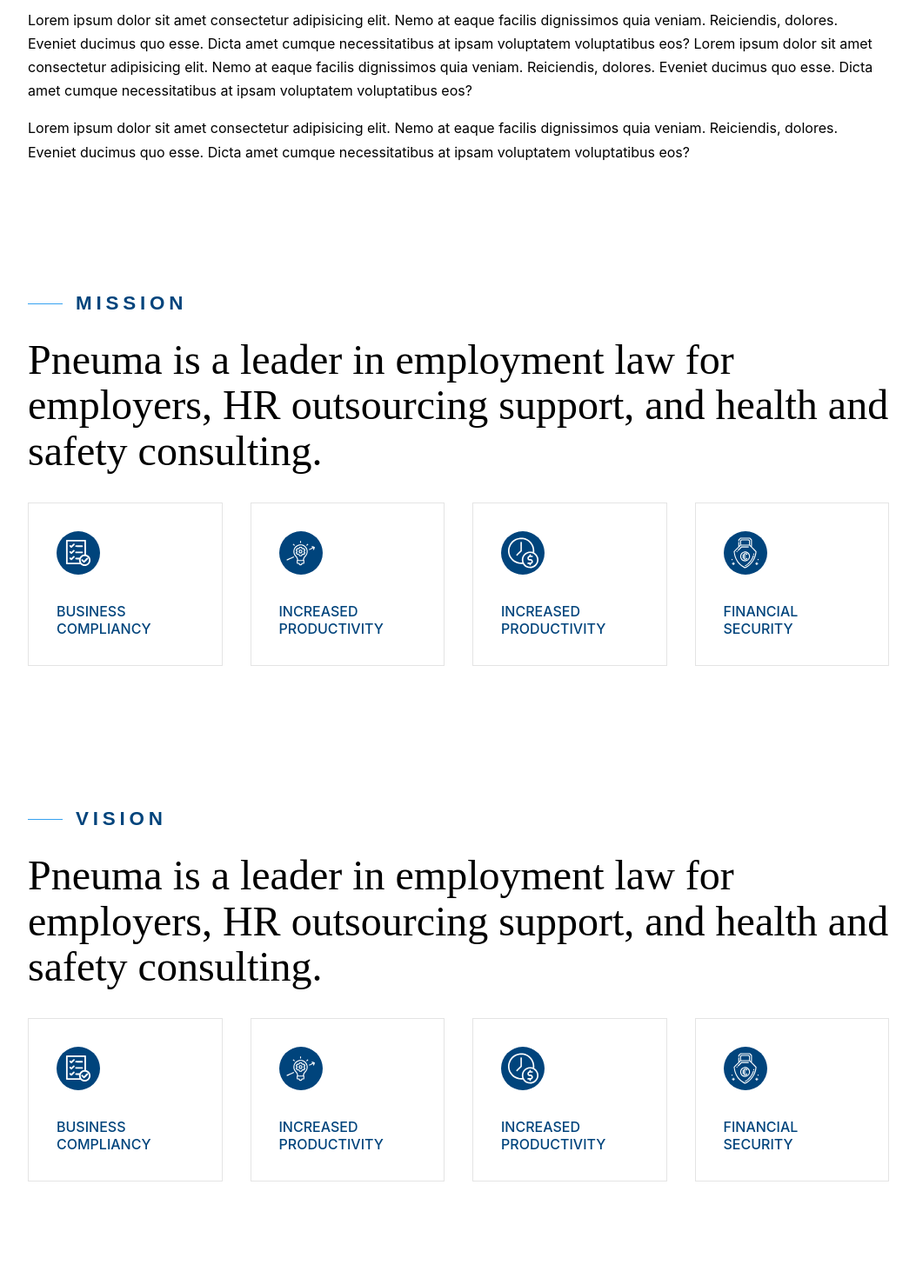
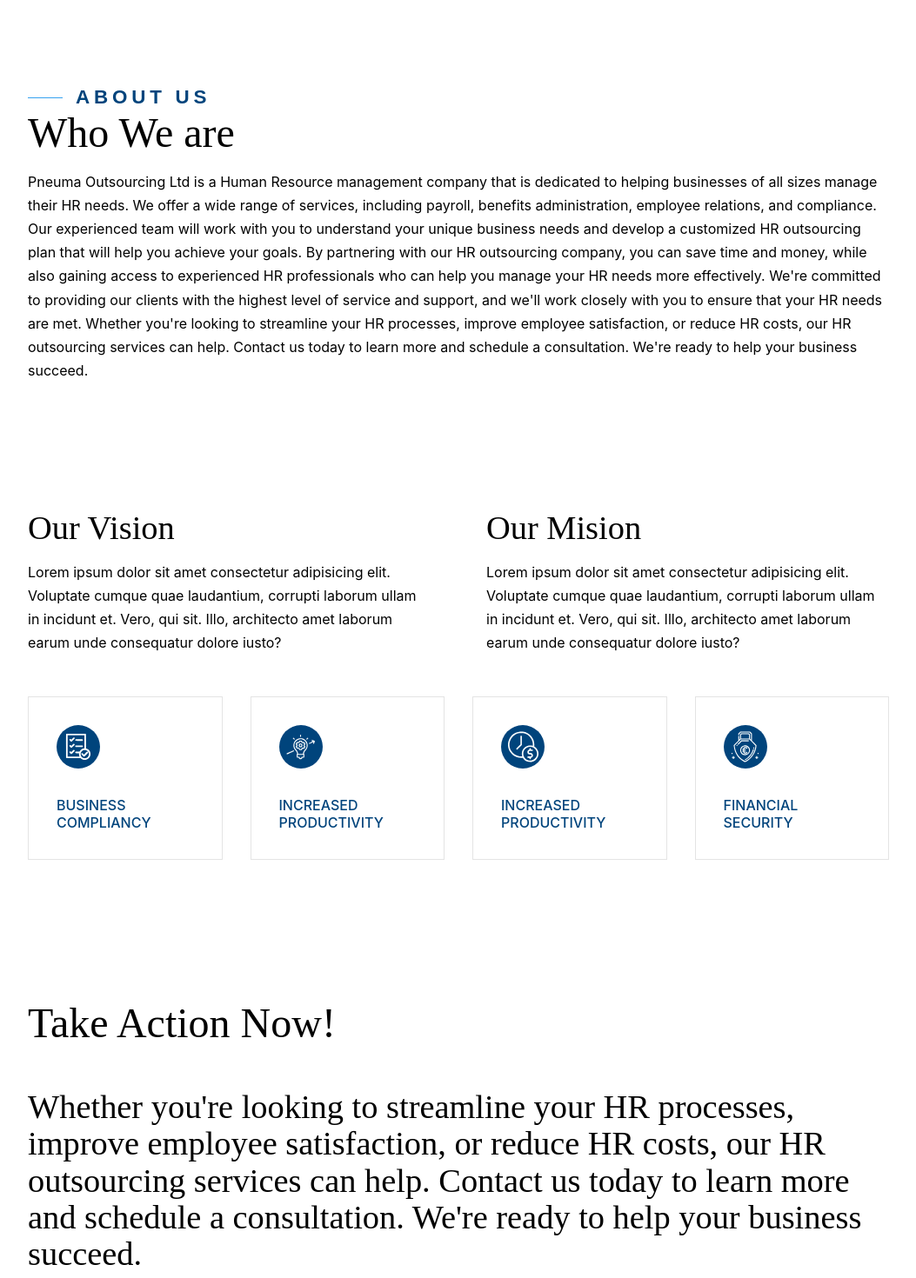
Before and after one commit to kingdanie/pneuma, a Next.js app in the folder pneumaoutsourcing/: page /about in a window 1280 px wide. Shown: the part 560-2030 px from the top of the page at 87% size, without its empty margins (113-1166 px from the left). Built offline with nearby package versions, Linux system fonts and the light colour scheme.

Commit message:
add content to about page

```diff
--- a/pneumaoutsourcing/pages/about.tsx
+++ b/pneumaoutsourcing/pages/about.tsx
@@ -14,39 +14,84 @@ export default function About() {
       </Head>
       <section className="p-flex  Width-1040">
         <div>
-        <h1>We're transforming the future of recruitment acquisition and management.</h1>
-        <p>Lets help you get the super team needed to take your business to the next level.</p>
-        <button>GET STARTED</button>
+          <h1>
+            We&apos;re transforming the future of
+            recruitment acquisition and management.
+          </h1>
+          <p>
+            Lets help you get the super team needed to take
+            your business to the next level.
+          </p>
+          <button>GET STARTED</button>
         </div>
 
-        <div>
-
+        <div className="about-image">
+          <img
+            style={{
+              borderRadius: "50%",
+              width: "400px",
+              height: "400px",
+            }}
+            src="/talent.jpeg"
+            alt="why us"
+            width="auto"
+            height="auto"
+          />
         </div>
       </section>
 
       <section className="Width-1040">
-        <h2 style={{textAlign: 'center'}}>About Us</h2>
-        <p>Lorem ipsum dolor sit amet consectetur adipisicing elit.
-            Nemo at eaque facilis dignissimos quia veniam. Reiciendis, dolores.
-            Eveniet ducimus quo esse. Dicta amet cumque necessitatibus at ipsam voluptatem voluptatibus eos?
-            Lorem ipsum dolor sit amet consectetur adipisicing elit.
-            Nemo at eaque facilis dignissimos quia veniam. Reiciendis, dolores.
-            Eveniet ducimus quo esse. Dicta amet cumque necessitatibus at ipsam voluptatem voluptatibus eos?
-        </p>
-        <p>Lorem ipsum dolor sit amet consectetur adipisicing elit.
-            Nemo at eaque facilis dignissimos quia veniam. Reiciendis, dolores.
-            Eveniet ducimus quo esse. Dicta amet cumque necessitatibus at ipsam voluptatem voluptatibus eos?
+        <small className="subtitle">About Us</small>
+        <h2>Who We are</h2>
+
+        <p>
+          Pneuma Outsourcing Ltd is a Human Resource
+          management company that is dedicated to helping
+          businesses of all sizes manage their HR needs. We
+          offer a wide range of services, including payroll,
+          benefits administration, employee relations, and
+          compliance. Our experienced team will work with
+          you to understand your unique business needs and
+          develop a customized HR outsourcing plan that will
+          help you achieve your goals. By partnering with
+          our HR outsourcing company, you can save time and
+          money, while also gaining access to experienced HR
+          professionals who can help you manage your HR
+          needs more effectively. We&apos;re committed to
+          providing our clients with the highest level of
+          service and support, and we&apos;ll work closely
+          with you to ensure that your HR needs are met.
+          Whether you&apos;re looking to streamline your HR
+          processes, improve employee satisfaction, or
+          reduce HR costs, our HR outsourcing services can
+          help. Contact us today to learn more and schedule
+          a consultation. We&apos;re ready to help your
+          business succeed.
         </p>
       </section>
-
-      <section className="about-section Width-1040">
-        <p className="subtitle">Mission</p>
-        <h2>
-          Pneuma is a leader in employment law for
-          employers, HR outsourcing support, and health and
-          safety consulting.
-        </h2>
-
+      <section className="Width-1040">
+        <div className="p-flex">
+          <div>
+            <h3 className="colored-text ">Our Vision</h3>
+            <p>
+              Lorem ipsum dolor sit amet consectetur
+              adipisicing elit. Voluptate cumque quae
+              laudantium, corrupti laborum ullam in incidunt
+              et. Vero, qui sit. Illo, architecto amet
+              laborum earum unde consequatur dolore iusto?
+            </p>
+          </div>
+          <div>
+            <h3 className="colored-text ">Our Mision</h3>
+            <p>
+              Lorem ipsum dolor sit amet consectetur
+              adipisicing elit. Voluptate cumque quae
+              laudantium, corrupti laborum ullam in incidunt
+              et. Vero, qui sit. Illo, architecto amet
+              laborum earum unde consequatur dolore iusto?
+            </p>
+          </div>
+        </div>
         <div className="About-Cards">
           <div className="p-card">
             <div className="card-icons">
@@ -79,42 +124,15 @@ export default function About() {
       </section>
 
       <section className="about-section Width-1040">
-        <p className="subtitle">Vision</p>
-        <h2>
-          Pneuma is a leader in employment law for
-          employers, HR outsourcing support, and health and
-          safety consulting.
-        </h2>
-
-        <div className="About-Cards">
-          <div className="p-card">
-            <div className="card-icons">
-              <img src="/compliance.svg" width="30px" />
-            </div>
-            Business compliancy
-          </div>
-
-          <div className="p-card">
-            <div className="card-icons">
-              <img src="/productivity.svg" width="35px" />
-            </div>
-            Increased productivity
-          </div>
-
-          <div className="p-card">
-            <div className="card-icons">
-              <img src="/time-is-money.svg" width="35px" />
-            </div>
-            Increased productivity
-          </div>
-
-          <div className="p-card">
-            <div className="card-icons">
-              <img src="/financial.svg" width="35px" />
-            </div>
-            Financial security
-          </div>
-        </div>
+        <h2 className="colored-text" style={{marginBottom: '1em'}}>Take Action Now!</h2>
+        <h3>
+          Whether you're looking to streamline your HR
+          processes, improve employee satisfaction, or
+          reduce HR costs, our HR outsourcing services can
+          help. Contact us today to learn more and schedule
+          a consultation. We're ready to help your business
+          succeed.
+        </h3>
       </section>
 
       <ContactCard />
```
